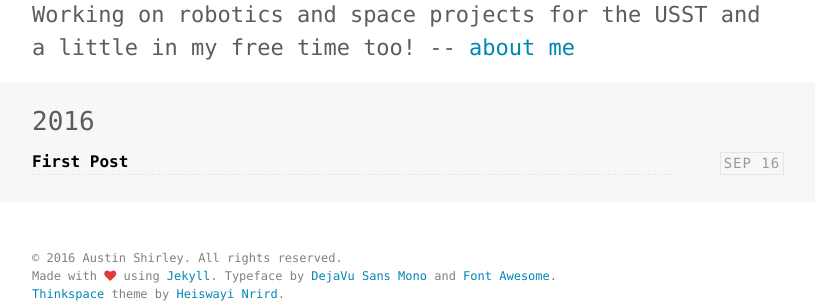
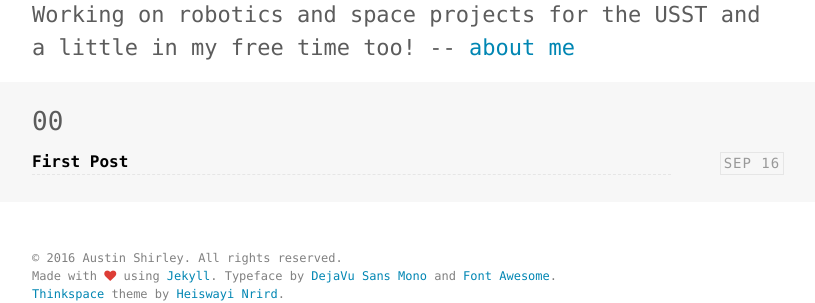
Before and after one commit to ausshir/ausshir.github.io, a Jekyll site: the page built from index.html, in a window 1280 px wide. Shown: the part 151-454 px from the top of the page, without its empty margins (232-1047 px from the left). Built offline with Jekyll 4.4.1, drawn with Linux system fonts in a browser that asks for light colours.

Commit message:
Potential change to the way posts are displayed

```diff
--- a/index.html
+++ b/index.html
@@ -9,7 +9,7 @@
   <div class="container">
     {% for post in site.posts %}
       {% unless post.next %}
-        <h2 class="category-title">{{ post.date | date: '%Y' }}</h2>
+        <h2 class="category-title">{{ post.date | date: '%M' }}</h2>
       {% else %}
         {% capture year %}{{ post.date | date: '%Y' }}{% endcapture %}
         {% capture nyear %}{{ post.next.date | date: '%Y' }}{% endcapture %}
```
